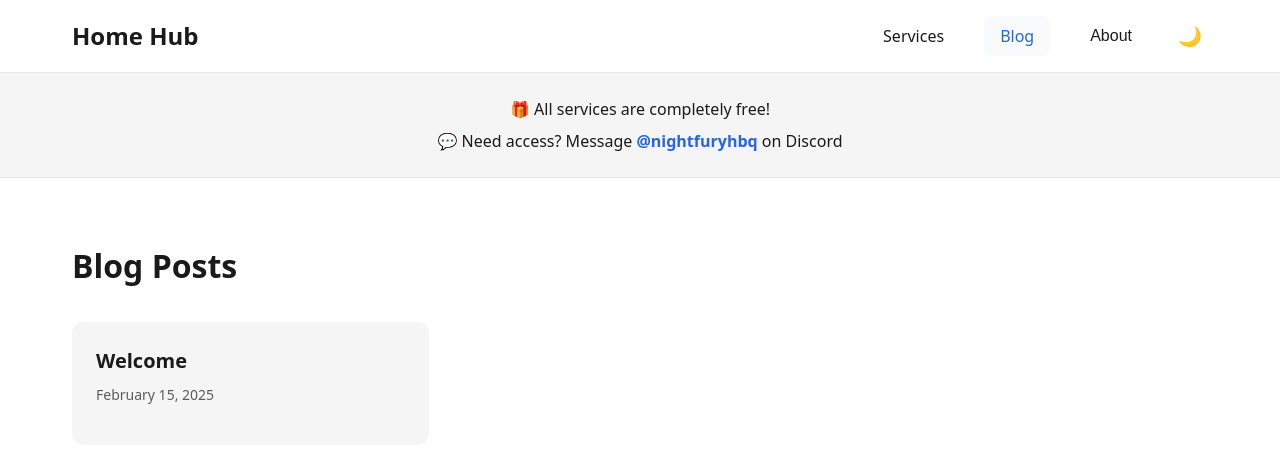
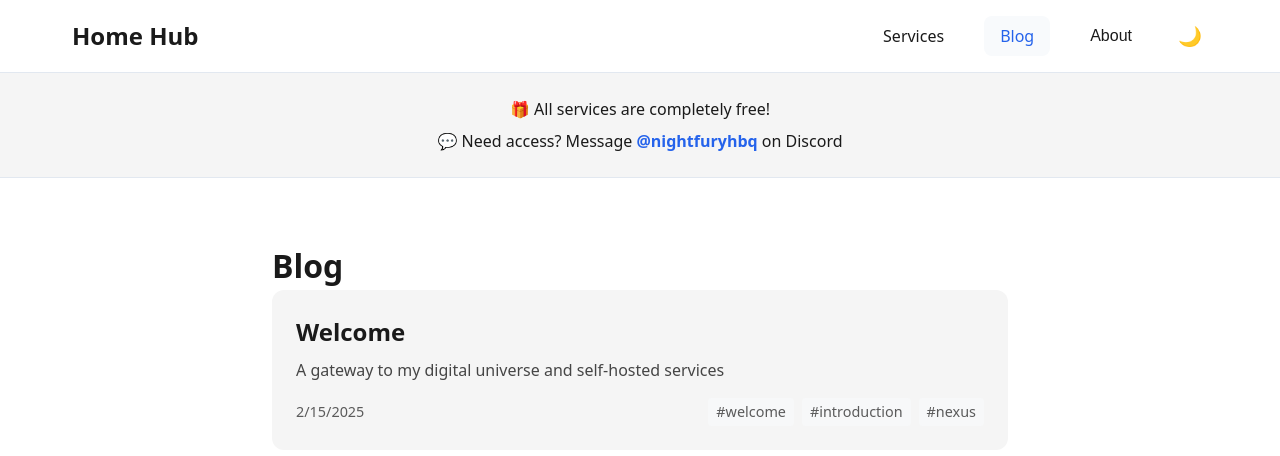
Before and after one commit to hbqdev/hbqnexus, a Vue app: page /blog in a window 1280 px wide. Shown: the top 456 px of the page. Built offline with nearby package versions, Linux system fonts and the light colour scheme.

Commit message:
fix blogpost view

```diff
--- a/src/posts/registry.json
+++ b/src/posts/registry.json
@@ -4,9 +4,11 @@
       "slug": "welcome",
       "status": "published",
       "title": "Welcome",
-      "description": "welcome",
+      "description": "A gateway to my digital universe and self-hosted services",
       "tags": [
-        "welcome"
+        "welcome",
+        "introduction",
+        "nexus"
       ],
       "date": "2025-02-15",
       "lastModified": "2025-02-15",
--- a/src/views/BlogView.vue
+++ b/src/views/BlogView.vue
@@ -1,90 +1,109 @@
 <template>
-  <div class="blog-list">
-    <h1 class="page-title">Blog Posts</h1>
-    <div class="posts-grid">
-      <router-link
-        v-for="post in posts"
-        :key="post.slug"
-        :to="{ name: 'blog-post', params: { slug: post.slug }}"
-        class="post-card"
-      >
-        <h2 class="post-title">{{ post.title }}</h2>
-        <time class="post-date">{{ formatDate(post.date) }}</time>
-        <p class="post-excerpt">{{ post.excerpt }}</p>
-      </router-link>
+  <div class="blog">
+    <h1>Blog</h1>
+    <div v-if="loading" class="loading">
+      Loading posts...
+    </div>
+    <div v-else-if="error" class="error">
+      {{ error }}
+    </div>
+    <div v-else class="posts">
+      <article v-for="post in posts" :key="post.slug" class="post-card">
+        <router-link :to="`/blog/${post.slug}`" class="post-link">
+          <h2>{{ post.title }}</h2>
+          <p class="post-description">{{ post.description }}</p>
+          <div class="post-meta">
+            <time>{{ new Date(post.date).toLocaleDateString() }}</time>
+            <div class="tags">
+              <span v-for="tag in post.tags" :key="tag" class="tag">
+                #{{ tag }}
+              </span>
+            </div>
+          </div>
+        </router-link>
+      </article>
     </div>
   </div>
 </template>
 
 <script setup>
 import { ref, onMounted } from 'vue';
-import { usePosts } from '../composables/usePosts';
 
-const { posts, loadPosts } = usePosts();
+const posts = ref([]);
+const loading = ref(true);
+const error = ref(null);
 
-onMounted(async () => {
-  await loadPosts();
+async function loadPosts() {
+  try {
+    const response = await fetch('/src/posts/registry.json');
+    const data = await response.json();
+    posts.value = data.posts.sort((a, b) => new Date(b.date) - new Date(a.date));
+    loading.value = false;
+  } catch (err) {
+    error.value = 'Failed to load posts';
+    loading.value = false;
+  }
+}
+
+onMounted(() => {
+  loadPosts();
 });
-
-function formatDate(date) {
-  return new Date(date).toLocaleDateString('en-US', {
-    year: 'numeric',
-    month: 'long',
-    day: 'numeric'
-  });
-}
 </script>
 
 <style scoped>
-.blog-list {
+.blog {
+  max-width: 800px;
+  margin: 0 auto;
   padding: 2rem;
-  max-width: 1200px;
-  margin: 0 auto;
-}
-
-.page-title {
-  margin-bottom: 2rem;
-  font-size: 2rem;
-  font-weight: 600;
-}
-
-.posts-grid {
-  display: grid;
-  grid-template-columns: repeat(auto-fill, minmax(300px, 1fr));
-  gap: 2rem;
 }
 
 .post-card {
   background: var(--card-bg);
+  border-radius: 12px;
   padding: 1.5rem;
-  border-radius: 12px;
-  text-decoration: none;
-  color: var(--text-color);
-  transition: transform 0.3s ease, box-shadow 0.3s ease;
+  margin-bottom: 1.5rem;
+  transition: transform 0.2s ease;
 }
 
 .post-card:hover {
-  transform: translateY(-5px);
-  box-shadow: 0 10px 20px var(--shadow-color);
+  transform: translateY(-2px);
 }
 
-.post-title {
-  margin: 0 0 0.5rem;
-  font-size: 1.25rem;
+.post-link {
+  text-decoration: none;
+  color: inherit;
 }
 
-.post-date {
-  display: block;
-  font-size: 0.875rem;
+.post-description {
+  color: var(--text-color);
+  opacity: 0.8;
+  margin: 0.5rem 0;
+}
+
+.post-meta {
+  display: flex;
+  justify-content: space-between;
+  align-items: center;
+  margin-top: 1rem;
+  font-size: 0.9rem;
   color: var(--text-color);
   opacity: 0.7;
-  margin-bottom: 1rem;
 }
 
-.post-excerpt {
-  margin: 0;
-  font-size: 0.95rem;
-  line-height: 1.5;
-  opacity: 0.9;
+.tags {
+  display: flex;
+  gap: 0.5rem;
+}
+
+.tag {
+  background: var(--hover-color);
+  padding: 0.2rem 0.5rem;
+  border-radius: 4px;
+}
+
+.loading, .error {
+  text-align: center;
+  padding: 2rem;
+  color: var(--text-color);
 }
 </style>
```
Also changed, not shown: 1 other file (tests, documents, lock files or other folders).
